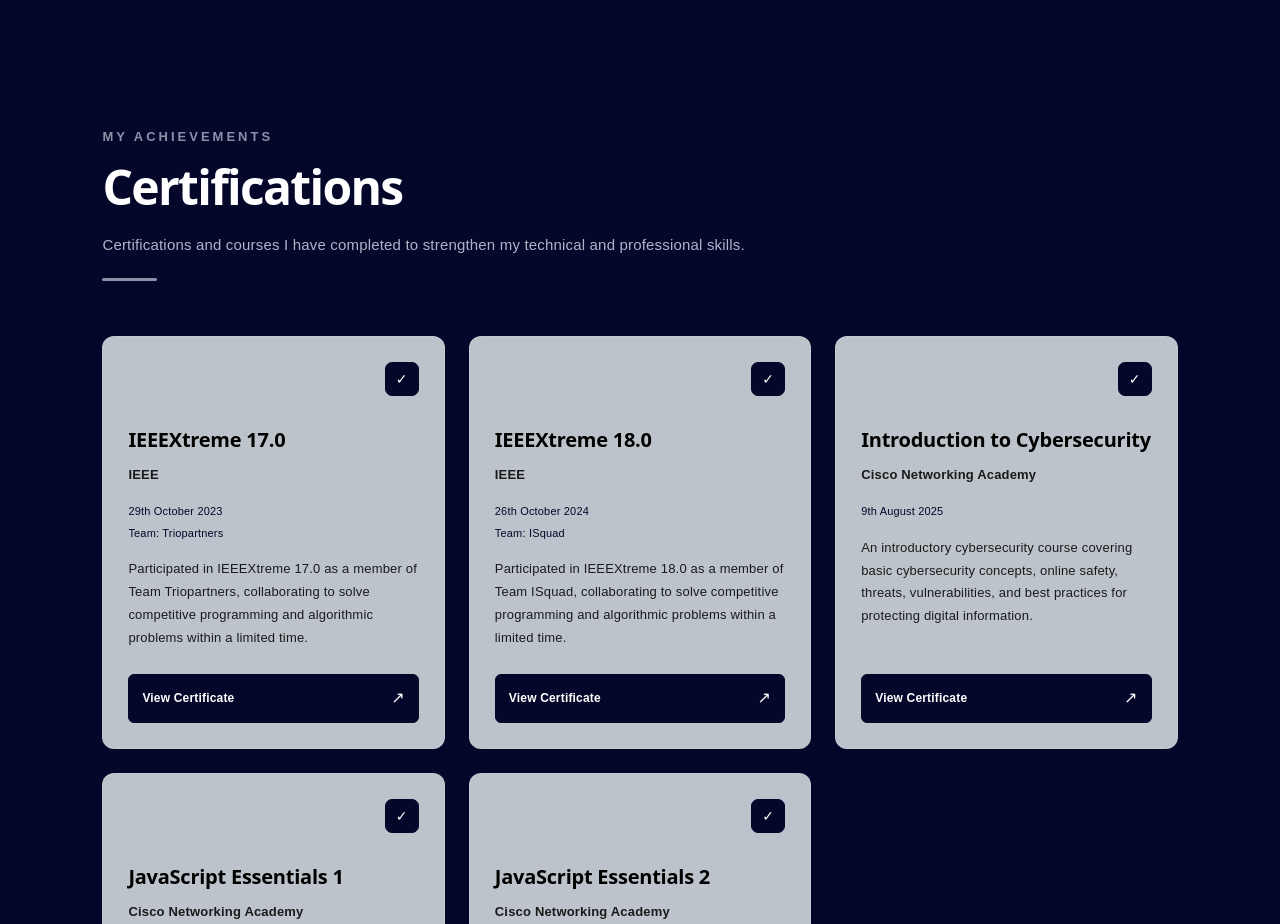
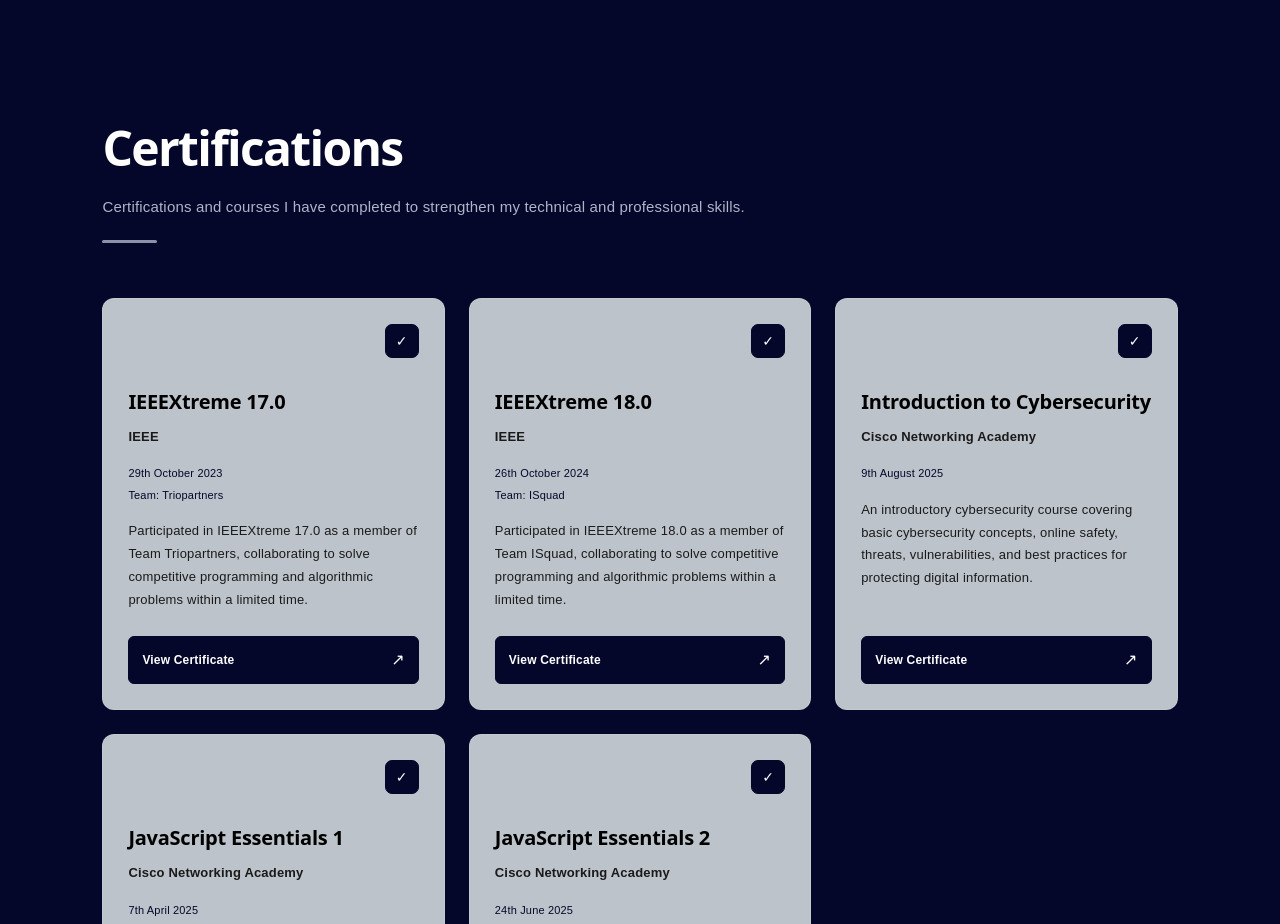
Before and after one commit to ishqafathima/My-Portfolio, a React (Vite) app: page / in a window 1280 px wide. Shown: the part 4200-5124 px from the top of the page. Built offline with nearby package versions, Linux system fonts and the light colour scheme.

Commit message:
update portfolio

```diff
--- a/src/sections/Certifications/Certifications.jsx
+++ b/src/sections/Certifications/Certifications.jsx
@@ -57,9 +57,7 @@ return ( <section className="certifications"> <div className="certifications-con
     {/* Section Heading */}
     <div className="certifications-heading">
 
-      <span className="section-label">
-        MY ACHIEVEMENTS
-      </span>
+
 
       <h1>Certifications</h1>
 
```
